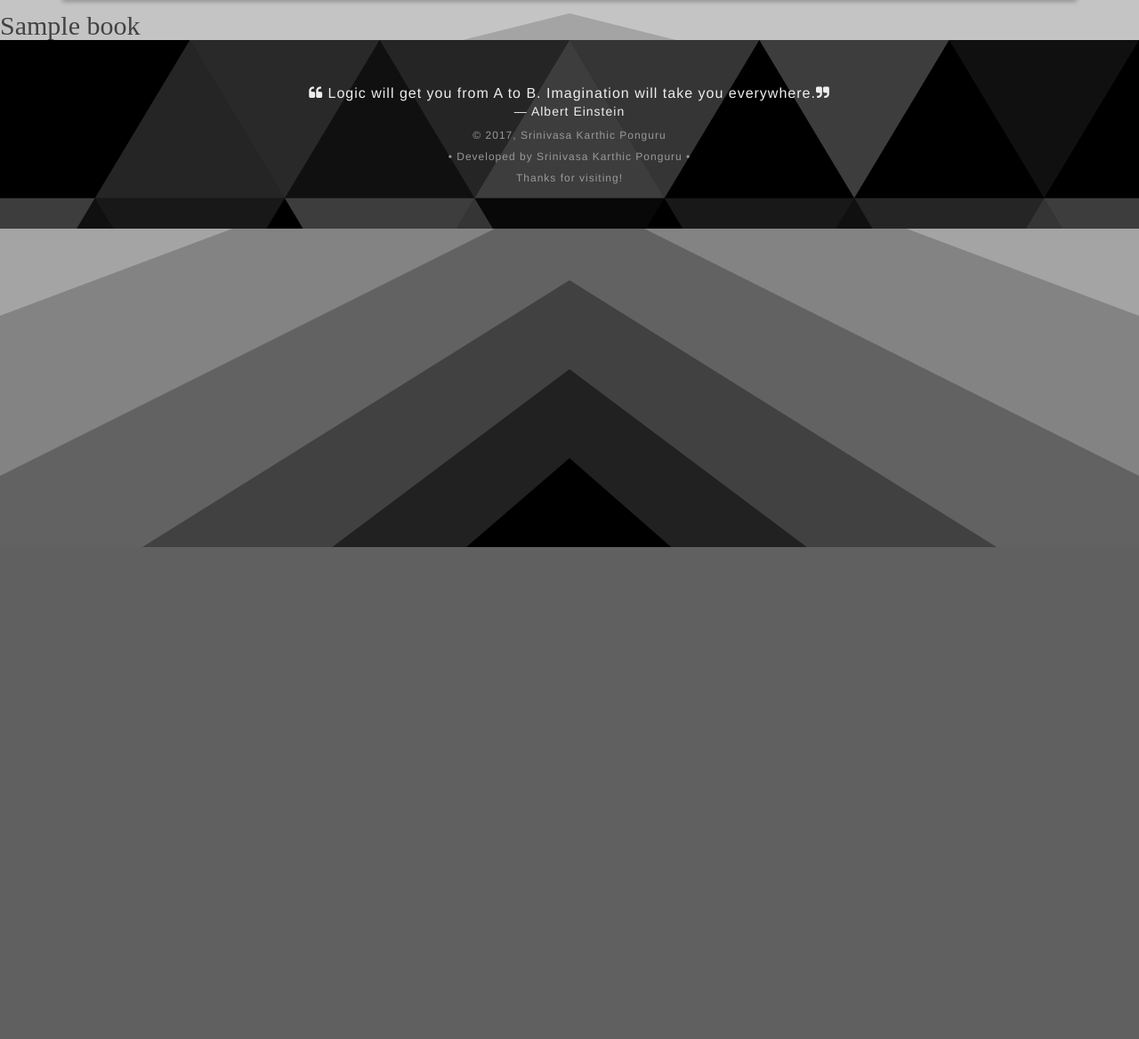
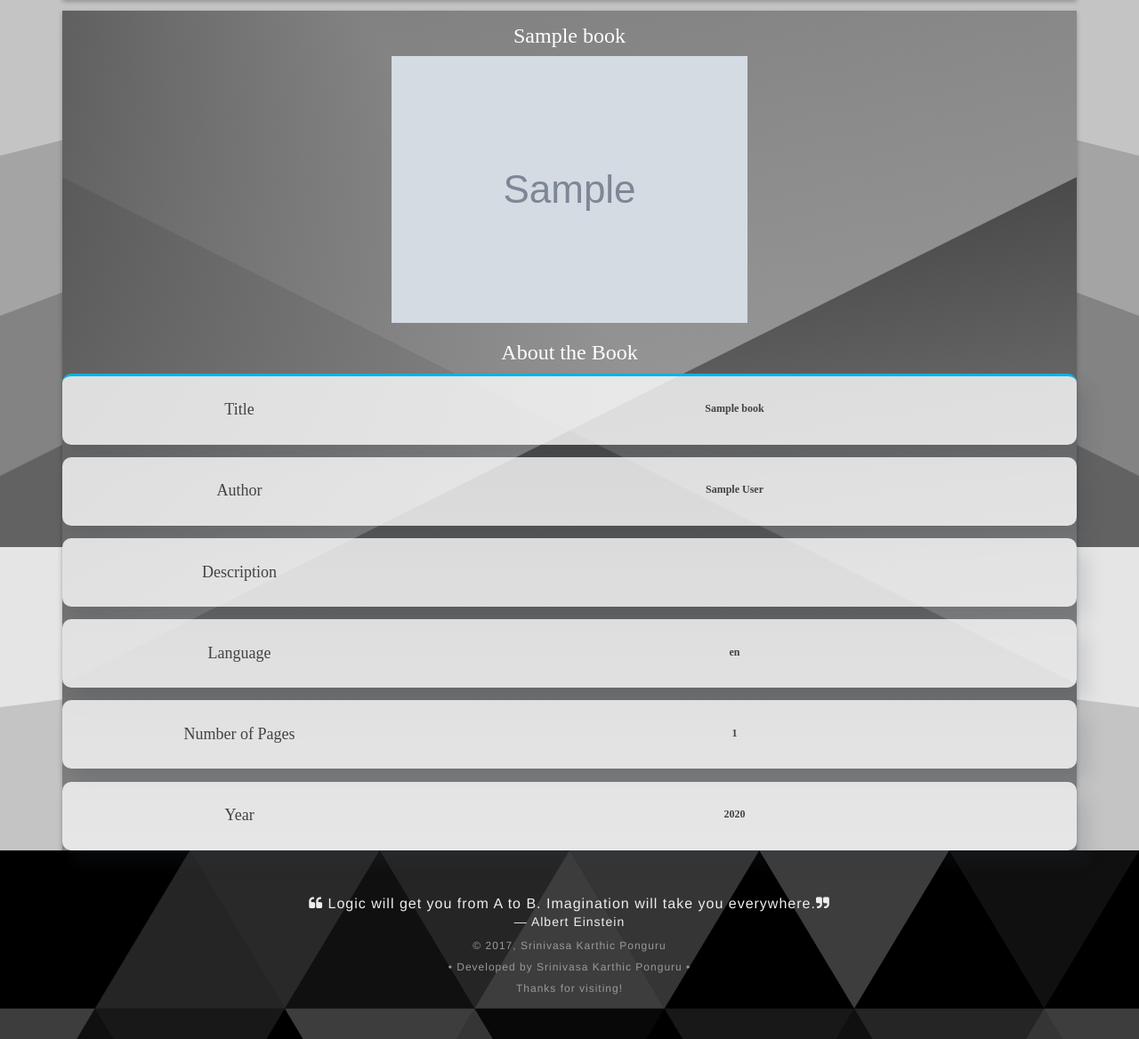
Before and after one commit to karthic-psa/Books-Info-App, a Django app: page /1/ in a window 1280 px wide. Shown: the part 185-1353 px from the top of the page at 89% size. Before the commit the page ends 800 px from the top, so only its background shows below. Run offline with Django 3.2, Linux system fonts and the light colour scheme; tables that the repository leaves empty hold one stand-in row (values such as "Sample post"); grey boxes marked "Sample" are stand-in pictures; parts of the project's set-up code (start-up, migrations or seed data) failed here and were passed over; some libraries are stand-ins or nearby versions.

Commit message:
feat: search box for language, author, all books added style: small mods

```diff
--- a/booksapp/static/css/allbooks.css
+++ b/booksapp/static/css/allbooks.css
@@ -46,3 +46,21 @@
                 font-weight: bold;
     color: white;
         }
+
+.search_box{
+    margin-top: 10px;
+    border-radius: 25px;
+}
+
+
+#myInput, #myInputLang, #myInputAuth {
+        background-color: wheat;
+  background-image: none;
+  background-position: 10px 12px;
+  background-repeat: no-repeat;
+  width: 100%;
+  font-size: 16px;
+  padding: 12px 20px 12px 40px;
+  border: 5px solid #000;
+  margin-bottom: 12px;
+}
--- /dev/null
+++ b/booksapp/static/css/booksdetails.css
@@ -0,0 +1,88 @@
+.text-for-header{
+    text-align: center;
+    color: white;
+    margin-bottom: 10px;
+}
+.margin-top{
+    padding-top: 15px;
+}
+.skill-box-margin {
+    margin-top: 2rem;
+}
+.skills {} .skill-cardstyle-inital {
+    border-top-width: 0.35714rem;
+    border-top-style: solid;
+    border-top-color: #02b3e4;
+    position: relative;
+    text-align: center;
+}
+.skill-cardstyle-later {
+    position: relative;
+    text-align: center;
+}
+.skill-box-skill {
+    font-size: 1.6rem;
+    color: #7d97ad;
+    display: inline-block;
+    margin-right: 1.42857rem;
+    margin-bottom: 0.92857rem;
+}
+.skill-level-bar {
+    display: inline-block;
+    position: relative;
+    height: 11px;
+    margin-right: 5px;
+    top: 1px;
+    width: 10px;
+}
+.skill-level-bar-1 {
+    position: absolute;
+    background-color: #7d97ad;
+    height: 5px;
+    left: 0;
+    bottom: 0;
+    width: 2px;
+}
+.skill-level-bar-unshaded {
+    background-color: #dbe2e8;
+}
+.skill-level-bar-shaded {
+    background-color: #7d97ad;
+}
+.skill-level-bar-2 {
+    position: absolute;
+    height: 8px;
+    left: 4px;
+    bottom: 0;
+    width: 2px;
+}
+.skill-level-bar-3 {
+    position: absolute;
+    height: 11px;
+    right: 0;
+    bottom: 0;
+    width: 2px;
+}
+.card-style-card + .card-style-card {
+    margin-top: 1.42857rem;
+}
+.card-style-card {} .card-style-card-2 {} .card-style-card-base {
+    background: #ffffffc9;
+    border-radius: 1rem;
+    box-shadow: 12px 15px 20px 0px rgba(46, 61, 73, 0.15);
+    cursor: pointer;
+    transition: all 0.3s ease;
+}
+.card-style-section-base {
+    margin: 0 auto;
+    /* max-width: 61.42857rem;*/
+
+    max-width: 100%;
+}
+.card-padding {
+    padding: 2.85714rem;
+}
+        #bookdetail{
+        text-align: justify;
+    text-justify: inter-word;
+}
--- a/booksapp/static/css/styles.css
+++ b/booksapp/static/css/styles.css
@@ -219,6 +219,9 @@
 .top-books__item a:active {
   text-decoration: underline;
 }
+.al_right{
+    float: right;
+}
 /*
  *
  * Must Reads
@@ -376,7 +379,7 @@
   width: auto;
   padding: 16px;
   margin-top: -50px;
-  color: black;
+  color: white;
   font-weight: bold;
   font-size: 20px;
   border-radius: 0 3px 3px 0;
@@ -393,8 +396,8 @@
 /* On hover, add a black background color with a little bit see-through */
 .prev:hover,
 .next:hover {
-  background-color: rgba(0, 0, 0, 0.8);
-  color: white;
+  background-color: #ffffffa6;
+  color: black;
 }
 
 /* Number text (1/3 etc) */
--- /dev/null
+++ b/booksapp/static/js/detailspage.js
@@ -0,0 +1,25 @@
+$(document).ready(function() {
+    let booktitle = $('#btitle').text();
+    let urlgbookst = "https://www.googleapis.com/books/v1/volumes?q="+booktitle;
+    // let urlWiki = "https://en.wikipedia.org/w/api.php?action=opensearch&search="+text+"&format=json&callback=wikiCallback";
+    let timeoutWiki = setTimeout(function(){
+      $('#bookdetail').text("wikipedia resources not loaded");}, 8000);
+    $.ajax(urlgbookst,{
+      dataType: "json",
+      success: function(response){
+        // console.log(response)
+          console.log(response);
+         let temp = response.items[0].volumeInfo.description;
+          // console.log(temp);
+
+        // let gbooksList = response[1];
+        // for (let i=0; i< wikiList.length;i++){
+        //   strWiki = wikiList[i];
+        //   let link = 'http://en.wikipedia.org/wiki/'+strWiki;
+          $('#bookdetail').text(temp);
+
+        // }
+        clearTimeout(timeoutWiki);
+      }
+    });
+});
--- a/booksapp/static/js/main.js
+++ b/booksapp/static/js/main.js
@@ -120,3 +120,51 @@
 
   });
 });
+function searchFunction() {
+    let input, filter, ul, li, a, i;
+    input = document.getElementById("myInput");
+    filter = input.value.toUpperCase();
+    ul = document.getElementById("books_ul");
+    li = ul.getElementsByTagName("li");
+    for (i = 0; i < li.length; i++) {
+        a = li[i].getElementsByTagName("h2")[0];
+        if (a.innerHTML.toUpperCase().indexOf(filter) > -1) {
+            li[i].style.display = "";
+        } else {
+            li[i].style.display = "none";
+
+        }
+    }
+}
+function searchFunctionLang() {
+    let input, filter, ul, li, a, i;
+    input = document.getElementById("myInputLang");
+    filter = input.value.toUpperCase();
+    ul = document.getElementById("langList");
+    li = ul.getElementsByTagName("li");
+    for (i = 0; i < li.length; i++) {
+        a = li[i].getElementsByTagName("a")[0];
+        if (a.innerHTML.toUpperCase().indexOf(filter) > -1) {
+            li[i].style.display = "";
+        } else {
+            li[i].style.display = "none";
+
+        }
+    }
+}
+function searchFunctionAuth() {
+    let input, filter, ul, li, a, i;
+    input = document.getElementById("myInputAuth");
+    filter = input.value.toUpperCase();
+    ul = document.getElementById("authList");
+    li = ul.getElementsByTagName("li");
+    for (i = 0; i < li.length; i++) {
+        a = li[i].getElementsByTagName("a")[0];
+        if (a.innerHTML.toUpperCase().indexOf(filter) > -1) {
+            li[i].style.display = "";
+        } else {
+            li[i].style.display = "none";
+
+        }
+    }
+}
--- a/booksapp/templates/author.html
+++ b/booksapp/templates/author.html
@@ -1,7 +1,10 @@
 {% extends "base.html" %}
 {% block content %}
     <main>
-    <ul class="list-group mb-4">
+            <div class="search_box">
+    <input type="text" id="myInputAuth" onkeyup="searchFunctionAuth()" placeholder="Search Books..." title="Type in a name">
+    </div>
+    <ul class="list-group mb-4" id="authList">
       {% for i,j in author_cnt %}
       <li class="list-group-item d-flex justify-content-between align-items-center">
         <a href="#">{{ i }}</a>
--- a/booksapp/templates/base.html
+++ b/booksapp/templates/base.html
@@ -8,6 +8,7 @@
    <link href="https://maxcdn.bootstrapcdn.com/font-awesome/4.7.0/css/font-awesome.min.css" rel="stylesheet">
   <link href="https://fonts.googleapis.com/css?family=Roboto:300,400,500" rel="stylesheet" type="text/css">
   <link rel="stylesheet" type="text/css" href="{% static 'css/styles.css' %}" />
+    <link rel="stylesheet" type="text/css" href="{% static 'css/booksdetails.css' %}" />
   <link rel="stylesheet" type="text/css" href="{% static 'css/resp.css' %}" />
   <link rel="stylesheet" type="text/css" href="{% static 'css/allbooks.css' %}" />
   <title>Books - Django</title>
@@ -49,6 +50,8 @@
   <script src="https://ajax.googleapis.com/ajax/libs/jquery/1.12.0/jquery.min.js"></script>
  <script src="http://maxcdn.bootstrapcdn.com/bootstrap/3.3.7/js/bootstrap.min.js"></script>
  <script type="text/javascript" src="{% static 'js/main.js' %}"></script>
+ {% block js %}
+ {% endblock %}
 
 </body>
 </html>
--- a/booksapp/templates/details.html
+++ b/booksapp/templates/details.html
@@ -1,4 +1,79 @@
 {% extends "base.html" %}
+{% load staticfiles %}
+{% block js %}
+    <script type="text/javascript" src="{% static 'js/detailspage.js' %}"></script>
+{% endblock %}
 {% block content %}
-    <h2>{{ books.title }}</h2>
+    <main>
+    <h3 id="btitle" class="text-for-header margin-top">{{ books.title }}</h3>
+    <img id="books_all_Image" class="img-responsive center_img" src="../static/{{ books.imageLink }}" alt="Description of the movie trailer website project">
+            <div class="row">
+            <div class="col-md-12">
+                <div class="skill-box-margin">
+                    <h3 id="skill" class="text-for-header">About the Book</h3>
+                    <div class="skills card-style-card card-style-card-2 card-style-section-base card-style-card-base card-padding skill-cardstyle-inital">
+                        <div class="row">
+                            <div class="col-md-4">
+                                <h4>Title</h4>
+                            </div>
+                            <div class="col-md-8">
+                                {{ books.title }}
+                             </div>
+                        </div>
+                    </div>
+                    <div class="skills card-style-card card-style-card-2 card-style-section-base card-style-card-base card-padding skill-cardstyle-later">
+                        <div class="row">
+                            <div class="col-md-4">
+                                <h4>Author</h4>
+                            </div>
+                            <div class="col-md-8">
+                                {{ books.author }}
+                            </div>
+                        </div>
+                    </div>
+                     <div class="skills card-style-card card-style-card-2 card-style-section-base card-style-card-base card-padding skill-cardstyle-later">
+                        <div class="row">
+                            <div class="col-md-4">
+                                <h4>Description</h4>
+                            </div>
+                            <div class="col-md-8">
+                                <p id="bookdetail"></p>
+                            </div>
+                        </div>
+                    </div>
+                     <div class="skills card-style-card card-style-card-2 card-style-section-base card-style-card-base card-padding skill-cardstyle-later">
+                        <div class="row">
+                            <div class="col-md-4">
+                                <h4>Language</h4>
+                            </div>
+                            <div class="col-md-8">
+                                {{ books.language }}
+                            </div>
+                        </div>
+                    </div>
+                     <div class="skills card-style-card card-style-card-2 card-style-section-base card-style-card-base card-padding skill-cardstyle-later">
+                        <div class="row">
+                            <div class="col-md-4">
+                                <h4>Number of Pages</h4>
+                            </div>
+                            <div class="col-md-8">
+                                {{ books.pages }}
+                            </div>
+                        </div>
+                    </div>
+                    <div class="skills card-style-card card-style-card-2 card-style-section-base card-style-card-base card-padding skill-cardstyle-later">
+                        <div class="row">
+                            <div class="col-md-4">
+                                <h4>Year</h4>
+                            </div>
+                            <div class="col-md-8">
+                                {{ books.year }}
+                            </div>
+                        </div>
+                    </div>
+                </div>
+            </div>
+            </div>
+    </main>
+
 {% endblock %}
--- a/booksapp/templates/index.html
+++ b/booksapp/templates/index.html
@@ -15,7 +15,8 @@
           <ul>
             {% for book in object_list %}
             <li class="top-books__item">
-              <a href="#">{{ book.title }}</a>
+              <a href="{% url 'details' book.id %}">{{ book.title }}</a>
+                <a href="{% url 'details' book.id %}"><i class="fa fa-book al_right"></i></a>
             </li>
 {##}
 {#            <li class="top-books__item">#}
```
Also changed, not shown: booksapp/templates/all_books.html (+9 -3 lines), booksapp/templates/language.html (+9 -6 lines).
